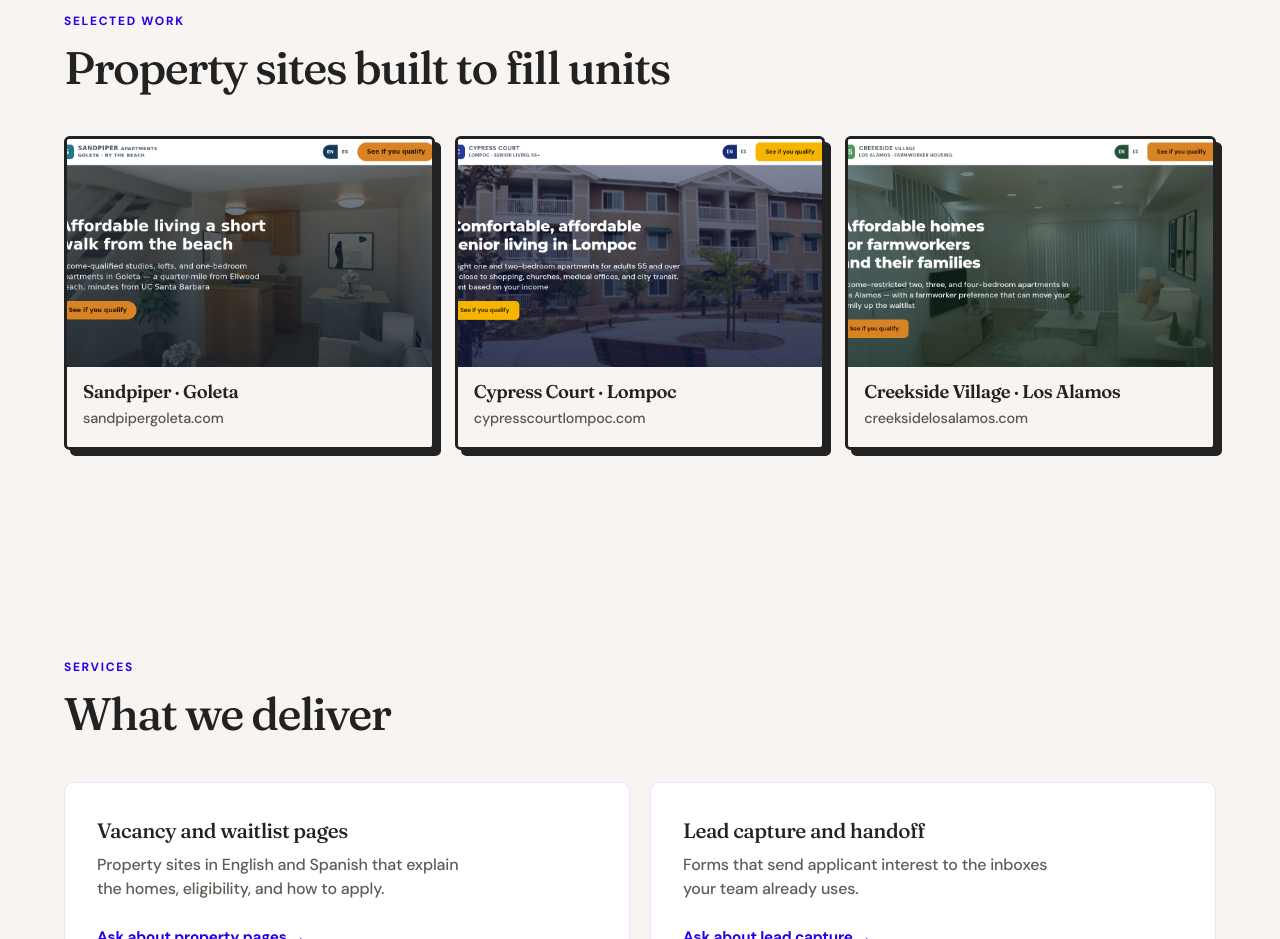
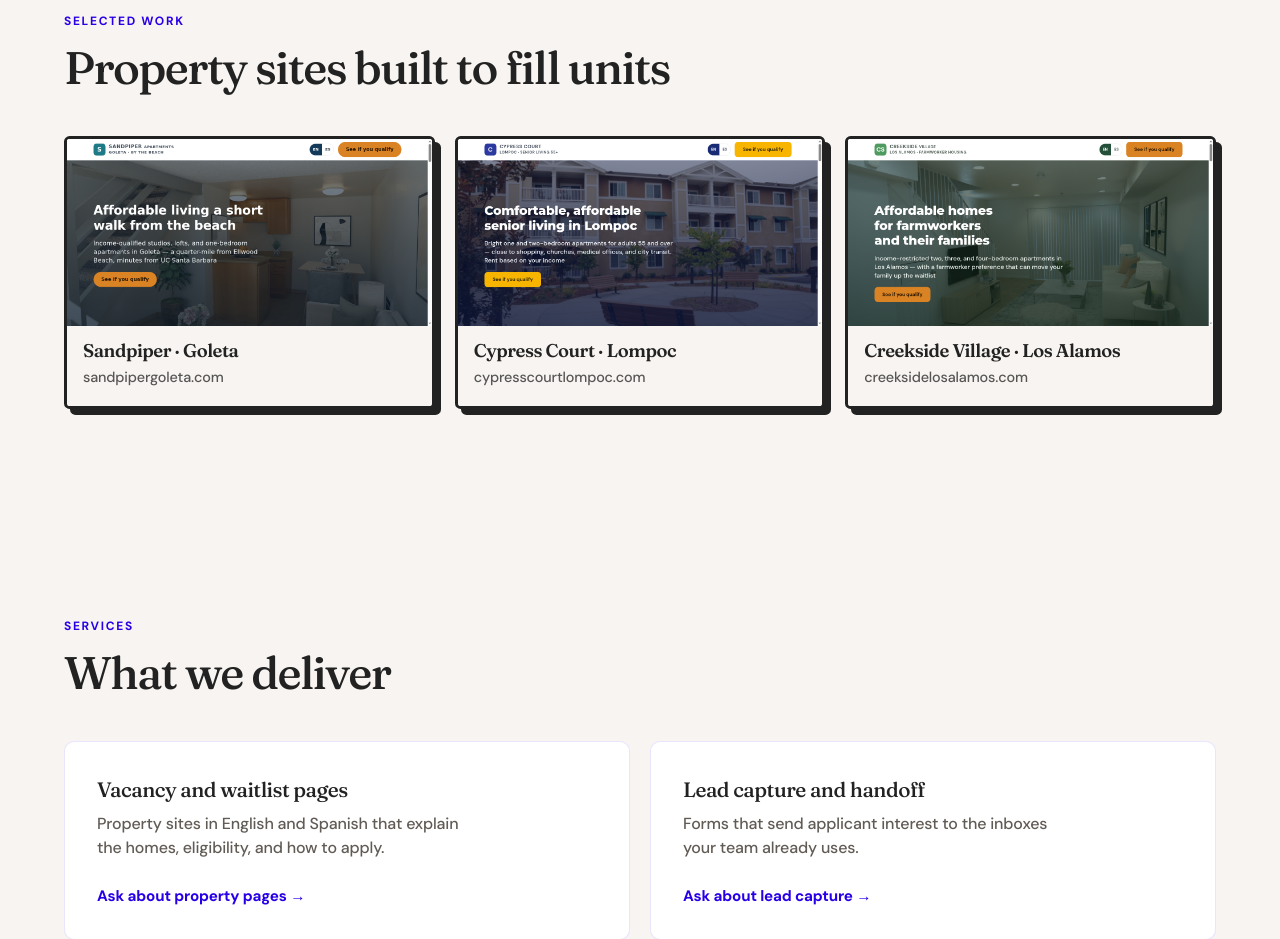
Before and after one commit to dafach/small-bird-creative, a website built with Vite: page index.html in a window 1280 px wide. Shown: the part 2060-2999 px from the top of the page. Built offline with nearby package versions, Linux system fonts and the light colour scheme.

Commit message:
Fix gallery shot crop and visited caption color
Use 1280/656 aspect-ratio with top-left object-position so left-aligned
headlines are not cropped; keep gallery caption color on :visited.

```diff
--- a/index.html
+++ b/index.html
@@ -195,7 +195,7 @@
                   src="/gallery/sandpiper.png"
                   alt="Sandpiper Apartments marketing site, Goleta"
                   width="1280"
-                  height="800"
+                  height="656"
                   loading="lazy"
                 />
                 <div class="gallery-caption">
@@ -211,7 +211,7 @@
                   src="/gallery/cypress.png"
                   alt="Cypress Court marketing site, Lompoc"
                   width="1280"
-                  height="800"
+                  height="656"
                   loading="lazy"
                 />
                 <div class="gallery-caption">
@@ -227,7 +227,7 @@
                   src="/gallery/creekside.png"
                   alt="Creekside Village marketing site, Los Alamos"
                   width="1280"
-                  height="800"
+                  height="656"
                   loading="lazy"
                 />
                 <div class="gallery-caption">
--- a/src/style.css
+++ b/src/style.css
@@ -895,6 +895,12 @@ cite {
   transition: transform 0.15s ease, box-shadow 0.15s ease;
 }
 
+.gallery-link:visited,
+.gallery-link:hover,
+.gallery-link:focus-visible {
+  color: inherit;
+}
+
 .gallery-link:hover,
 .gallery-link:focus-visible {
   transform: translate(-2px, -2px);
@@ -905,10 +911,10 @@ cite {
   display: block;
   width: 100%;
   height: auto;
-  aspect-ratio: 16 / 10;
+  aspect-ratio: 1280 / 656;
   object-fit: cover;
-  object-position: top center;
-  background: #ddd;
+  object-position: top left;
+  background: #e8e4dc;
 }
 
 .gallery-caption {
```
